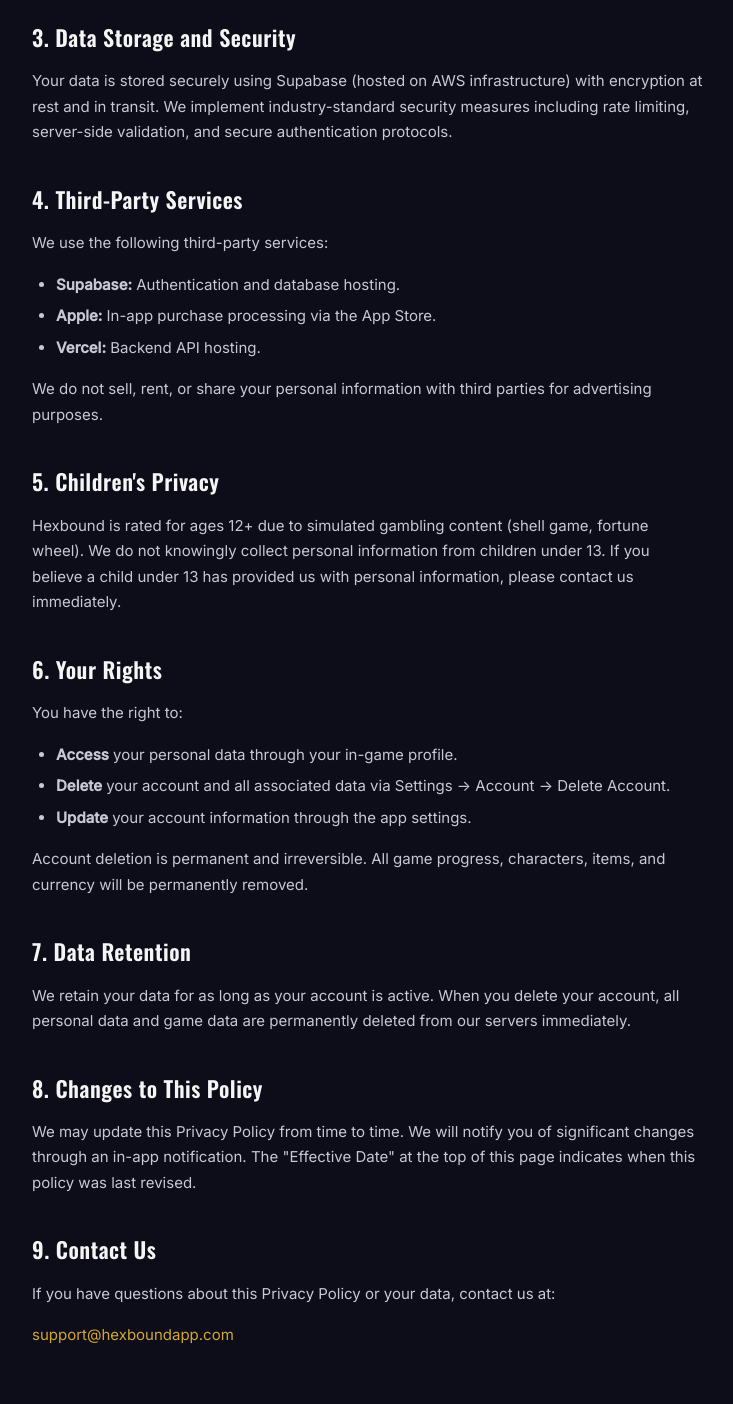
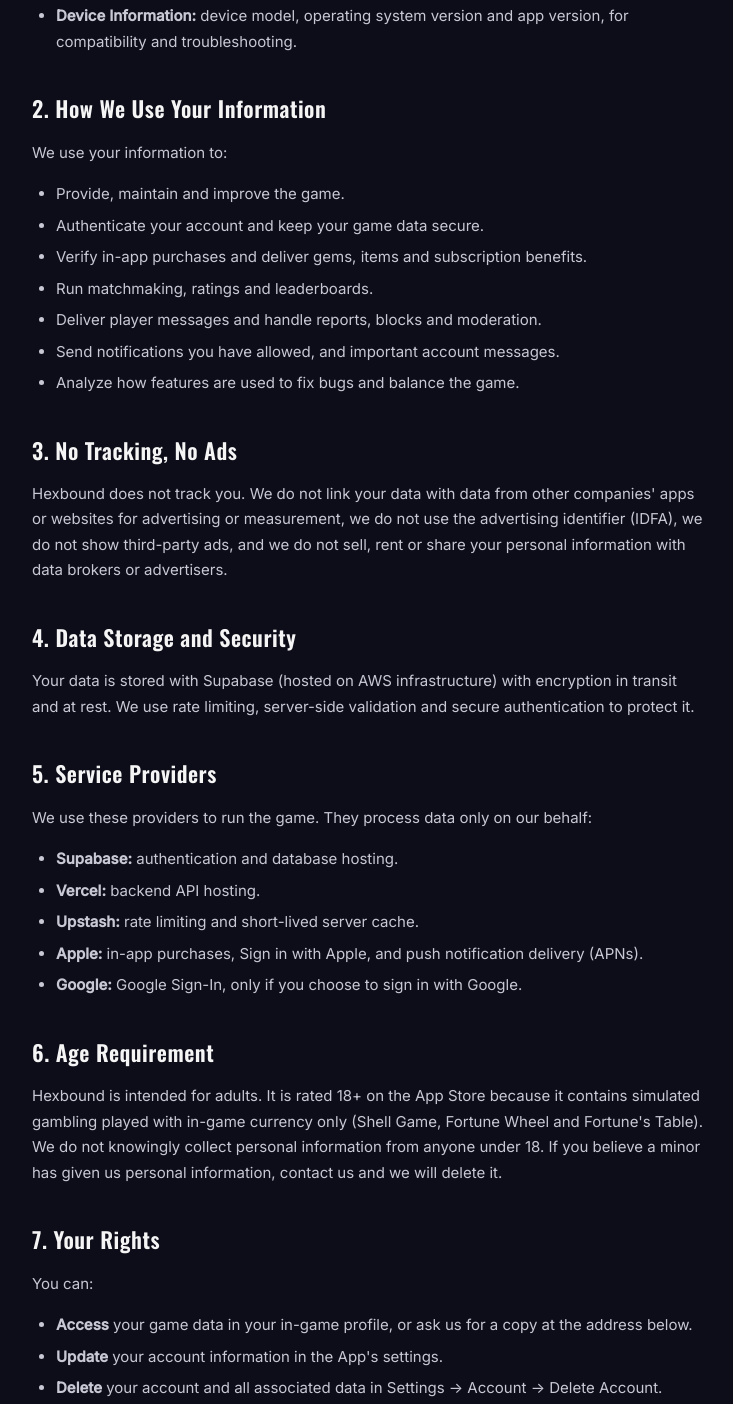
Before and after one commit to artosetrov/hexbound-landing, a plain HTML site: page privacy.html in a window 1280 px wide. Shown: the part 1036-2440 px from the top of the page, without its empty margins (272-1005 px from the left). Drawn offline with nearby package versions, Linux system fonts and the light colour scheme.

Commit message:
Legal pages match the App Store listing: 18+, real data list, /terms (#1)
Privacy and terms now say 18+, list the data the app actually collects (matching the App Privacy labels), the purchases with Apple's auto-renew terms, and /terms rewrites to /terms.html.

Co-Authored-By: Claude Opus 5.5 <noreply@anthropic.com>
Claude-Session: https://claude.ai/code/session_011ce8iFRHN6XEFhQbH9YoLV

```diff
--- a/privacy.html
+++ b/privacy.html
@@ -78,64 +78,73 @@
         <a href="/" class="logo-link">← Hexbound</a>
 
         <h1>Privacy Policy</h1>
-        <p class="effective-date">Effective Date: April 9, 2026</p>
+        <p class="effective-date">Effective Date: November 14, 2026</p>
 
-        <p>Hexbound ("we", "our", "us") is a mobile game developed by Artem Osetrov. This Privacy Policy explains how we collect, use, and protect your information when you use the Hexbound app ("the App").</p>
+        <p>Hexbound ("we", "our", "us") is a mobile game developed by Artem Osetrov. This Privacy Policy explains what information we collect when you use the Hexbound app ("the App"), how we use it, and the choices you have.</p>
 
         <div class="divider"></div>
 
         <h2>1. Information We Collect</h2>
-        <p>We collect the following types of information:</p>
+        <p>Everything below is linked to your account and is used only to run the game. None of it is used to track you.</p>
         <ul>
-            <li><strong>Account Information:</strong> Email address, username, and password hash when you register an account.</li>
-            <li><strong>Game Data:</strong> Character progress, inventory, combat history, achievements, and in-game currency balances.</li>
-            <li><strong>Device Information:</strong> Device type, operating system version, and app version for crash reporting and compatibility.</li>
-            <li><strong>Usage Data:</strong> Session duration, features used, and general gameplay patterns to improve game balance and user experience.</li>
+            <li><strong>Account Information:</strong> your email address and username when you register. If you choose Sign in with Apple or Google Sign-In, we receive the account identifier and email address that service shares with us (with Sign in with Apple this can be a private relay address). Passwords are handled by our authentication provider and stored only as a hash.</li>
+            <li><strong>Guest Play Identifier:</strong> if you play as a guest, the App creates a random identifier and keeps it in your device's Keychain so you can return to the same character. It is not an advertising identifier and is not shared with anyone.</li>
+            <li><strong>Game Data:</strong> characters, progress, inventory, combat history, achievements, ratings and in-game currency balances.</li>
+            <li><strong>Player Messages and Reports:</strong> character names, messages you send to other players, and reports and blocks you make, so we can deliver messages and moderate abuse.</li>
+            <li><strong>Purchase Records:</strong> which in-app product you bought, the App Store transaction identifier and its date, so we can deliver what you paid for and prevent fraud. Payment is handled entirely by Apple; we never receive your card or bank details.</li>
+            <li><strong>Product Interaction:</strong> in-game events such as screens opened and features used, linked to your user ID, so we can fix problems and balance the game.</li>
+            <li><strong>Push Notification Token:</strong> if you allow notifications, the token Apple issues for your device, so we can send game notifications. You can turn notifications off at any time in iOS Settings.</li>
+            <li><strong>Device Information:</strong> device model, operating system version and app version, for compatibility and troubleshooting.</li>
         </ul>
 
         <h2>2. How We Use Your Information</h2>
         <p>We use your information to:</p>
         <ul>
-            <li>Provide, maintain, and improve the game experience.</li>
-            <li>Authenticate your account and secure your game data.</li>
-            <li>Process in-app purchases and manage your virtual currency.</li>
-            <li>Provide matchmaking and leaderboard features.</li>
-            <li>Send important account-related notifications (e.g., security alerts).</li>
-            <li>Analyze gameplay patterns to improve game balance.</li>
+            <li>Provide, maintain and improve the game.</li>
+            <li>Authenticate your account and keep your game data secure.</li>
+            <li>Verify in-app purchases and deliver gems, items and subscription benefits.</li>
+            <li>Run matchmaking, ratings and leaderboards.</li>
+            <li>Deliver player messages and handle reports, blocks and moderation.</li>
+            <li>Send notifications you have allowed, and important account messages.</li>
+            <li>Analyze how features are used to fix bugs and balance the game.</li>
         </ul>
 
-        <h2>3. Data Storage and Security</h2>
-        <p>Your data is stored securely using Supabase (hosted on AWS infrastructure) with encryption at rest and in transit. We implement industry-standard security measures including rate limiting, server-side validation, and secure authentication protocols.</p>
+        <h2>3. No Tracking, No Ads</h2>
+        <p>Hexbound does not track you. We do not link your data with data from other companies' apps or websites for advertising or measurement, we do not use the advertising identifier (IDFA), we do not show third-party ads, and we do not sell, rent or share your personal information with data brokers or advertisers.</p>
 
-        <h2>4. Third-Party Services</h2>
-        <p>We use the following third-party services:</p>
+        <h2>4. Data Storage and Security</h2>
+        <p>Your data is stored with Supabase (hosted on AWS infrastructure) with encryption in transit and at rest. We use rate limiting, server-side validation and secure authentication to protect it.</p>
+
+        <h2>5. Service Providers</h2>
+        <p>We use these providers to run the game. They process data only on our behalf:</p>
         <ul>
-            <li><strong>Supabase:</strong> Authentication and database hosting.</li>
-            <li><strong>Apple:</strong> In-app purchase processing via the App Store.</li>
-            <li><strong>Vercel:</strong> Backend API hosting.</li>
+            <li><strong>Supabase:</strong> authentication and database hosting.</li>
+            <li><strong>Vercel:</strong> backend API hosting.</li>
+            <li><strong>Upstash:</strong> rate limiting and short-lived server cache.</li>
+            <li><strong>Apple:</strong> in-app purchases, Sign in with Apple, and push notification delivery (APNs).</li>
+            <li><strong>Google:</strong> Google Sign-In, only if you choose to sign in with Google.</li>
         </ul>
-        <p>We do not sell, rent, or share your personal information with third parties for advertising purposes.</p>
 
-        <h2>5. Children's Privacy</h2>
-        <p>Hexbound is rated for ages 12+ due to simulated gambling content (shell game, fortune wheel). We do not knowingly collect personal information from children under 13. If you believe a child under 13 has provided us with personal information, please contact us immediately.</p>
+        <h2>6. Age Requirement</h2>
+        <p>Hexbound is intended for adults. It is rated 18+ on the App Store because it contains simulated gambling played with in-game currency only (Shell Game, Fortune Wheel and Fortune's Table). We do not knowingly collect personal information from anyone under 18. If you believe a minor has given us personal information, contact us and we will delete it.</p>
 
-        <h2>6. Your Rights</h2>
-        <p>You have the right to:</p>
+        <h2>7. Your Rights</h2>
+        <p>You can:</p>
         <ul>
-            <li><strong>Access</strong> your personal data through your in-game profile.</li>
-            <li><strong>Delete</strong> your account and all associated data via Settings → Account → Delete Account.</li>
-            <li><strong>Update</strong> your account information through the app settings.</li>
+            <li><strong>Access</strong> your game data in your in-game profile, or ask us for a copy at the address below.</li>
+            <li><strong>Update</strong> your account information in the App's settings.</li>
+            <li><strong>Delete</strong> your account and all associated data in Settings → Account → Delete Account.</li>
         </ul>
-        <p>Account deletion is permanent and irreversible. All game progress, characters, items, and currency will be permanently removed.</p>
+        <p>Account deletion is permanent. All characters, progress, items and currency are removed. Purchase history held by Apple is governed by Apple's own privacy policy.</p>
 
-        <h2>7. Data Retention</h2>
-        <p>We retain your data for as long as your account is active. When you delete your account, all personal data and game data are permanently deleted from our servers immediately.</p>
+        <h2>8. Data Retention</h2>
+        <p>We keep your data while your account is active. When you delete your account, your personal and game data are deleted from our servers.</p>
 
-        <h2>8. Changes to This Policy</h2>
-        <p>We may update this Privacy Policy from time to time. We will notify you of significant changes through an in-app notification. The "Effective Date" at the top of this page indicates when this policy was last revised.</p>
+        <h2>9. Changes to This Policy</h2>
+        <p>We may update this Privacy Policy from time to time. We will tell you about significant changes in the App. The "Effective Date" at the top shows when it was last revised.</p>
 
-        <h2>9. Contact Us</h2>
-        <p>If you have questions about this Privacy Policy or your data, contact us at:</p>
+        <h2>10. Contact Us</h2>
+        <p>Questions about this Privacy Policy or your data:</p>
         <p><a href="mailto:support@hexboundapp.com">support@hexboundapp.com</a></p>
 
         <div class="footer">
```
Also changed, not shown: terms.html (+13 -5 lines), vercel.json.
